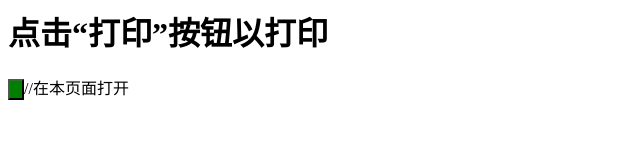
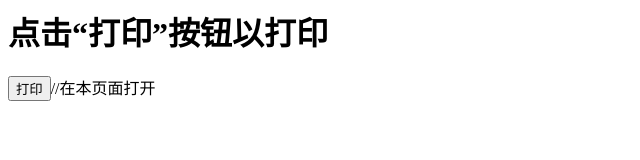
Before and after one commit to Yao-Zhouyi/dw, a plain HTML site: page index.html in a window 1280 px wide. Shown: the whole page, without its empty margins (0-640 px from the left). Drawn offline with Linux system fonts and the light colour scheme.

Commit message:
Update index.html

```diff
--- a/index.html
+++ b/index.html
@@ -1,2 +1,2 @@
 <h1>点击“打印”按钮以打印</h1>
-<input type="button" onclick='location.href=("五福六合粽香囊(2).pdf")' style="background-color:green"/>//在本页面打开
+<input type="button" value="打印" onclick='location.href=("五福六合粽香囊(2).pdf")' style="background-color:green border-raidus:5px"/>//在本页面打开
```
